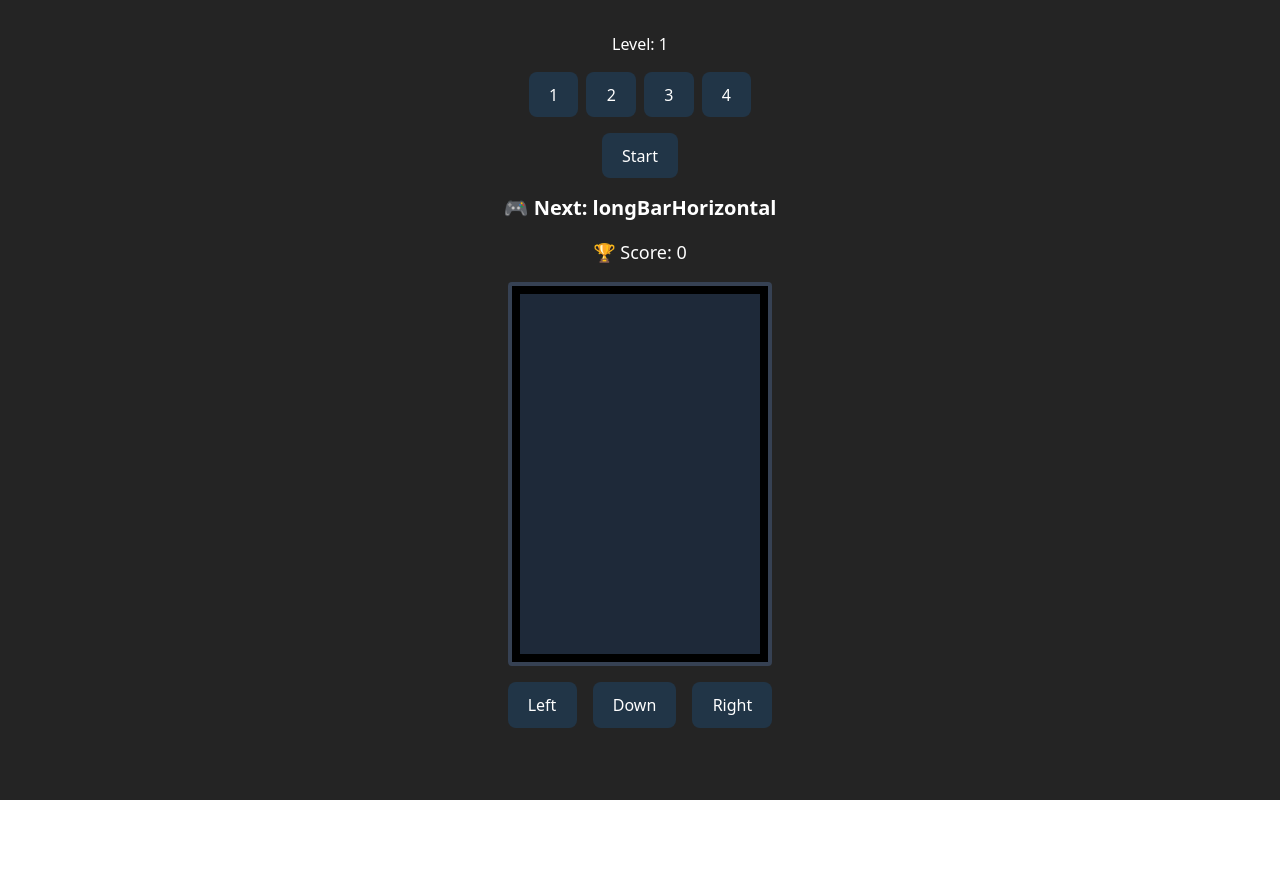
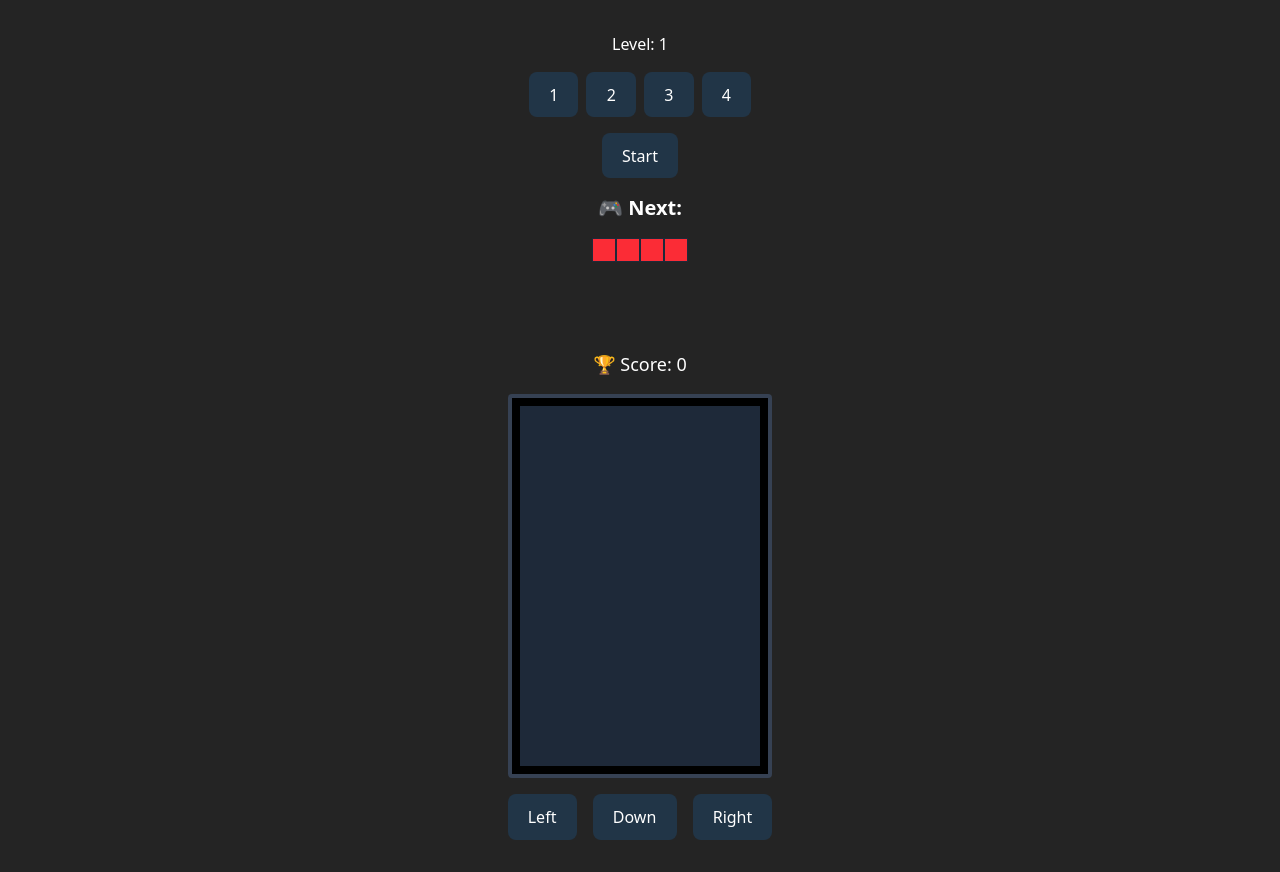
Before and after one commit to Yevhenns/tetris, a React (Vite) app: page / in a window 1280 px wide. Before the commit the page ends 800 px from the top, so only its background shows below. Built offline with nearby package versions, Linux system fonts and the light colour scheme.

Commit message:
show next figure

```diff
--- a/src/App.tsx
+++ b/src/App.tsx
@@ -4,6 +4,7 @@ import { GameControls } from "./components/GameControls";
 import { GameInfo } from "./components/GameInfo";
 import { Level } from "./components/Level";
 import { useEngine } from "./hooks/useEngine";
+import { END_COLUMN, END_ROW } from "./assets/constants";
 
 function App() {
   const [speed, setSpeed] = useState(500);
@@ -16,7 +17,7 @@ function App() {
 
   const fastMoveDownHandler = (condition: boolean) => {
     if (!condition) {
-      setSpeed(50);
+      setSpeed(30);
     }
     if (condition) {
       setSpeed(prevSpeedRef.current);
@@ -34,7 +35,12 @@ function App() {
     moveRight,
     moveDown,
     startGameHandler,
-  } = useEngine({ speed, fastMoveDownHandler });
+  } = useEngine({
+    speed,
+    fastMoveDownHandler,
+    endColumn: END_COLUMN,
+    endRow: END_ROW,
+  });
 
   return (
     <main className="flex flex-col items-center p-8 space-y-4 min-h-screen text-white">
--- a/src/assets/figures.ts
+++ b/src/assets/figures.ts
@@ -5,6 +5,8 @@ export const figures = [
       { x: 1, y: 1 },
       { x: 2, y: 1 },
     ],
+    maxX: 2,
+    maxY: 1,
   },
   {
     name: "shortBarVertical",
@@ -12,6 +14,8 @@ export const figures = [
       { x: 1, y: 1 },
       { x: 1, y: 2 },
     ],
+    maxX: 1,
+    maxY: 2,
   },
   {
     name: "longBarHorizontal",
@@ -21,6 +25,8 @@ export const figures = [
       { x: 3, y: 1 },
       { x: 4, y: 1 },
     ],
+    maxX: 4,
+    maxY: 1,
   },
   {
     name: "longBarVertical",
@@ -30,6 +36,8 @@ export const figures = [
       { x: 1, y: 3 },
       { x: 1, y: 4 },
     ],
+    maxX: 1,
+    maxY: 4,
   },
   {
     name: "square",
@@ -39,10 +47,14 @@ export const figures = [
       { x: 2, y: 1 },
       { x: 2, y: 2 },
     ],
+    maxX: 2,
+    maxY: 2,
   },
   {
     name: "dot",
     coords: [{ x: 1, y: 1 }],
+    maxX: 1,
+    maxY: 1,
   },
 ];
 
--- a/src/components/GameInfo.tsx
+++ b/src/components/GameInfo.tsx
@@ -1,5 +1,6 @@
 import type { FC } from "react";
 import type { Figure } from "../assets/figures";
+import { useCreateBoard } from "../hooks/useCreateBoard";
 
 interface GameInfoProps {
   isGameOver: boolean;
@@ -8,10 +9,33 @@ interface GameInfoProps {
 }
 
 export const GameInfo: FC<GameInfoProps> = ({ isGameOver, figure, score }) => {
+  const { board } = useCreateBoard({
+    endColumn: figure?.maxX || 0,
+    endRow: figure?.maxY || 0,
+  });
+
+  const isActiveFigure = (x: number, y: number) => {
+    return figure?.coords.some((item) => item.x === x && item.y === y);
+  };
+
   return (
     <>
       <div className="text-xl font-bold">
-        {isGameOver ? "🧨 Game Over" : `🎮 Next: ${figure?.name}`}
+        {isGameOver ? "🧨 Game Over" : "🎮 Next:"}
+      </div>
+      <div className="h-24">
+        {board?.map((row, index) => (
+          <div key={index} className="flex justify-between">
+            {row.map((box, idx) => (
+              <div
+                key={idx}
+                className={`w-6 h-6 border border-gray-800
+                  ${isActiveFigure(box.x, box.y) ? "bg-red-500" : ""}
+                `}
+              />
+            ))}
+          </div>
+        ))}
       </div>
       <p className="text-lg">🏆 Score: {score}</p>
     </>
--- a/src/hooks/useCreateBoard.ts
+++ b/src/hooks/useCreateBoard.ts
@@ -1,13 +1,17 @@
 import { useEffect, useState } from "react";
-import { END_COLUMN, END_ROW } from "../assets/constants";
 
-export const useCreateBoard = () => {
+interface useCreateBoard {
+  endColumn: number;
+  endRow: number;
+}
+
+export const useCreateBoard = ({ endColumn, endRow }: useCreateBoard) => {
   const [board, setBoard] = useState<Board>();
 
   const createRow = (y: number) => {
     const row = [] as Row;
 
-    for (let i = 1; i <= END_COLUMN; i++) {
+    for (let i = 1; i <= endColumn; i++) {
       const rowObject = {
         x: i,
         y: y,
@@ -19,17 +23,20 @@ export const useCreateBoard = () => {
   };
 
   useEffect(() => {
+    if (endColumn > 0) {
       const createBoard = () => {
         const board = [] as Board;
 
-      for (let i = 1; i <= END_ROW; i++) {
+        for (let i = 1; i <= endRow; i++) {
           board.push(createRow(i));
         }
 
         return board;
       };
       setBoard(createBoard());
-  }, []);
+    }
+    // eslint-disable-next-line react-hooks/exhaustive-deps
+  }, [endColumn]);
 
   return { board };
 };
--- a/src/hooks/useCreateFigure.ts
+++ b/src/hooks/useCreateFigure.ts
@@ -32,7 +32,6 @@ export const useCreateFigure = ({
     fastMoveDownHandler,
   });
 
-  console.log(figure);
   useEffect(() => {
     if (startGame) {
       const interval = setInterval(() => {
@@ -41,12 +40,11 @@ export const useCreateFigure = ({
             return prevCoords.map((item) => ({ x: item.x, y: item.y + 1 }));
           } else {
             generateRandomFigure();
-            const maxY = figure?.coords[figure.coords.length - 1].y;
 
-            if (maxY)
+            if (figure?.maxY)
               return figure?.coords.map(({ x, y }) => ({
                 x: x + 4,
-                y: y - maxY + 1,
+                y: y - figure.maxY + 1,
               }));
 
             return [];
--- a/src/hooks/useEngine.ts
+++ b/src/hooks/useEngine.ts
@@ -4,10 +4,17 @@ import { useCreateFigure } from "./useCreateFigure";
 interface useEngineProps {
   speed: number;
   fastMoveDownHandler: (condition: boolean) => void;
+  endColumn: number;
+  endRow: number;
 }
 
-export const useEngine = ({ speed, fastMoveDownHandler }: useEngineProps) => {
-  const { board } = useCreateBoard();
+export const useEngine = ({
+  speed,
+  fastMoveDownHandler,
+  endColumn,
+  endRow,
+}: useEngineProps) => {
+  const { board } = useCreateBoard({ endColumn, endRow });
   const {
     figureCoords,
     filledCoords,
```
Lines whose indentation alone changed are shown as unchanged.
